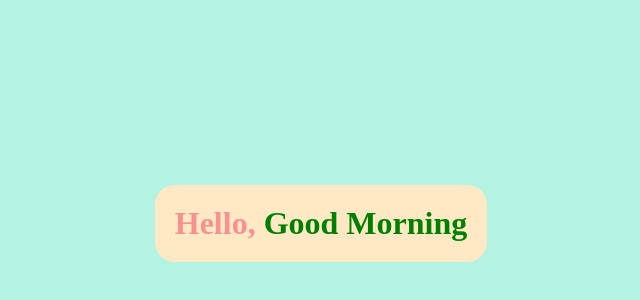
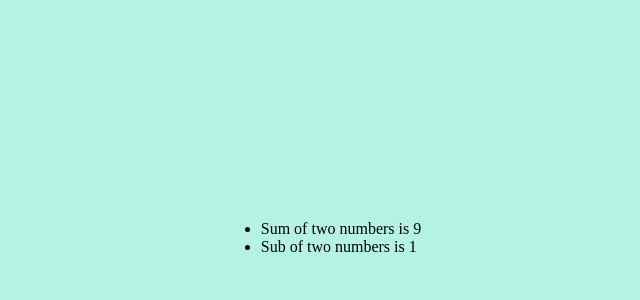
Before and after one commit to umairtariq1021/React-First-Challenge, a React (Create React App) app: page / in a window 1280 px wide. Shown: the part 132-432 px from the top of the page, without its empty margins (319-959 px from the left). Built offline with nearby package versions, Linux system fonts and the light colour scheme.

Commit message:
calculatior with import export

```diff
--- a/src/App.js
+++ b/src/App.js
@@ -1,14 +1,16 @@
 import React from 'react';
 import Greetings from './Greetings';
+import {add,sub} from './Calculator';
 
 
 function App()
 {
   return (
     <>
-    <div>
-    <Greetings />
-    </div>
+    <ul>
+      <li>Sum of two numbers is {add(4,5)}</li>
+      <li>Sub of two numbers is {sub(6,5)}</li>
+    </ul>
   </>
   );
 
--- /dev/null
+++ b/src/Calculator.jsx
@@ -0,0 +1,11 @@
+function add(a,b)
+{
+    return a+b;
+}
+
+function sub(a,b)
+{
+    return a-b;
+}
+
+export {add, sub};
```
